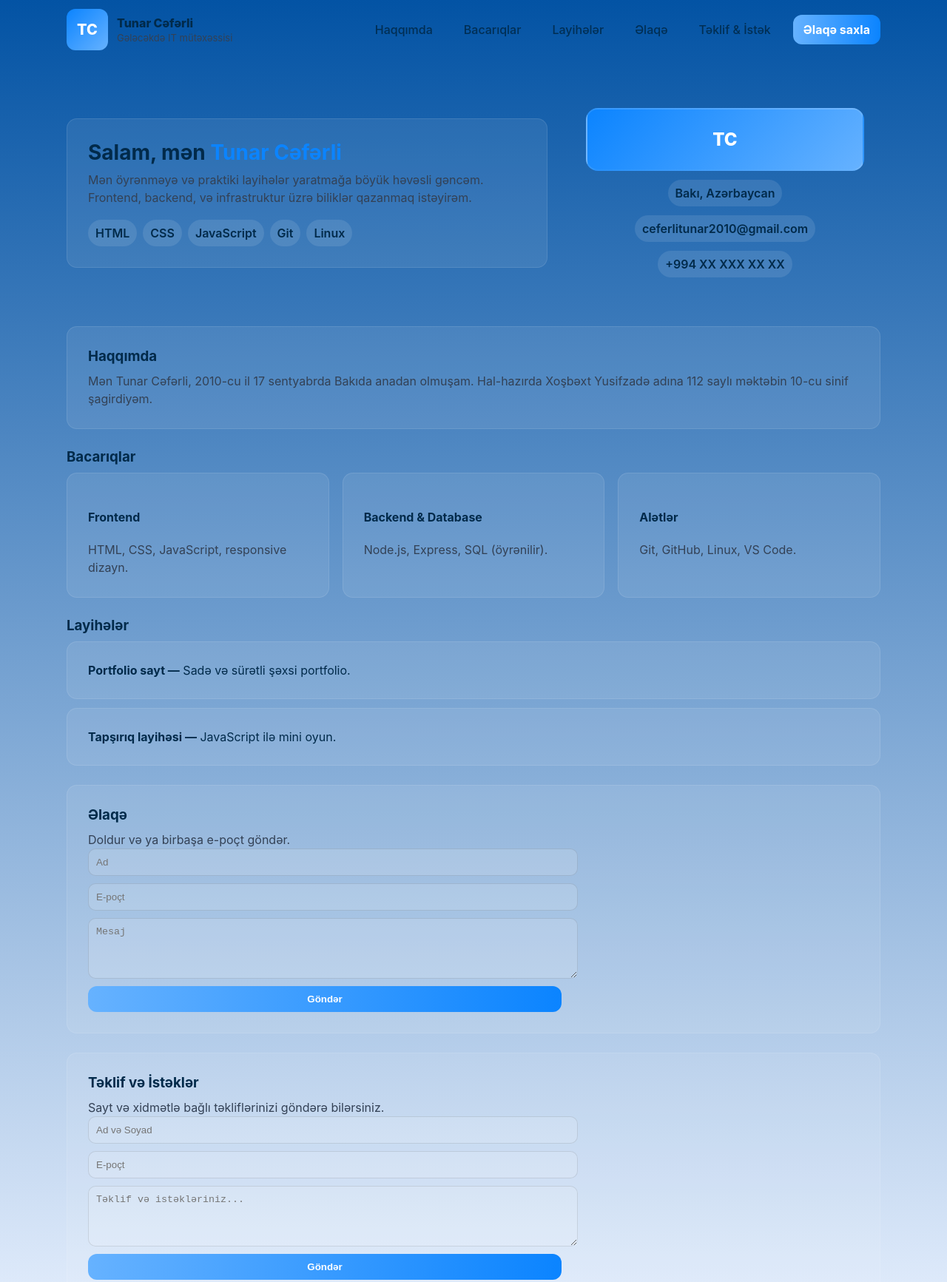
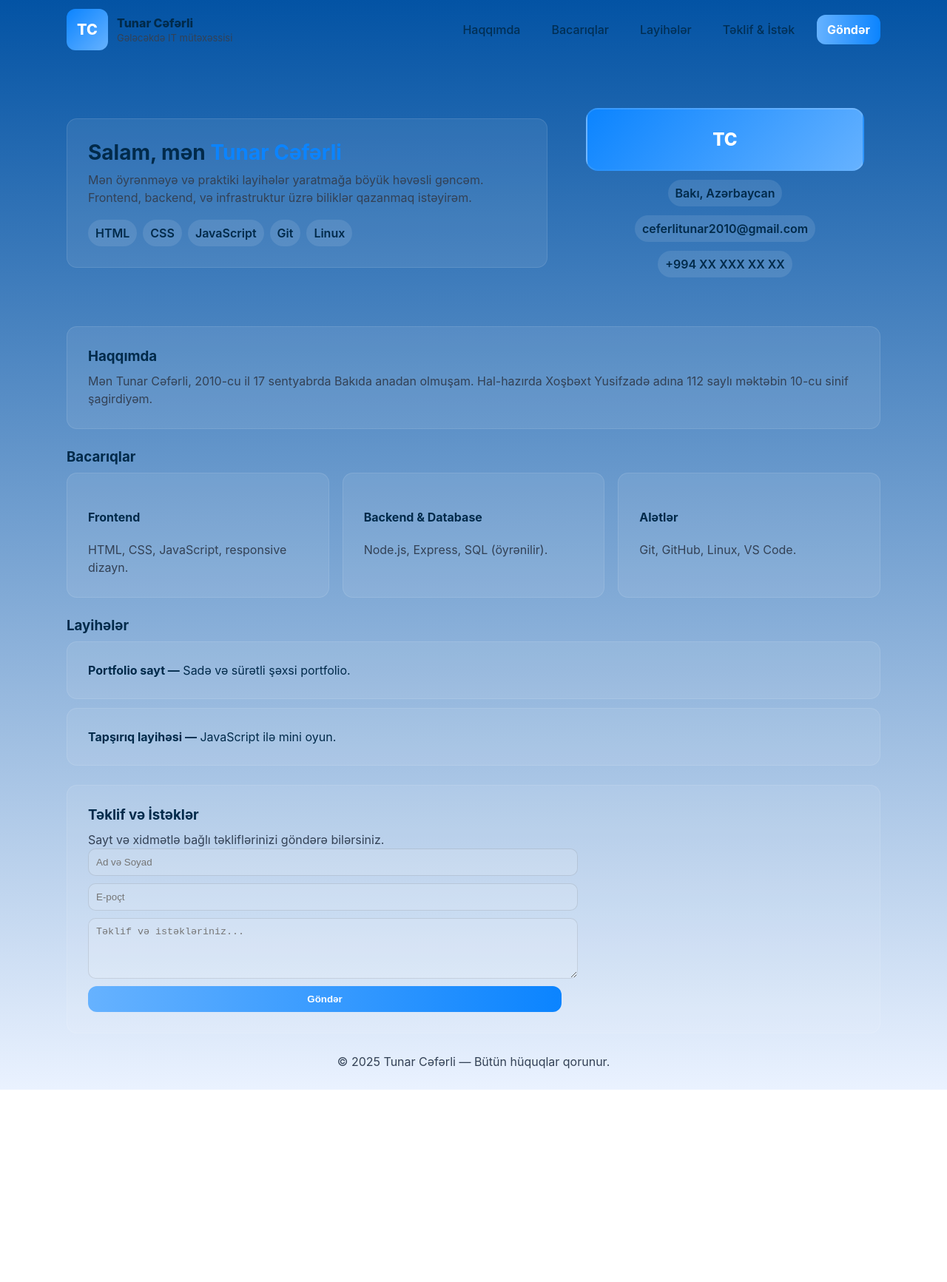
Before and after one commit to ceferlitunar2010-maker/tunarceferli.com, a plain HTML site: page index.html in a window 1280 px wide. Shown: the top 1733 px of the page at 74% size. After the commit the page ends 1473 px from the top, so only its background shows below. Drawn offline with Linux system fonts and the light colour scheme.

Commit message:
Update index.html

```diff
--- a/index.html
+++ b/index.html
@@ -54,9 +54,8 @@
       <a class="nav-link" href="#about">Haqqımda</a>
       <a class="nav-link" href="#skills">Bacarıqlar</a>
       <a class="nav-link" href="#work">Layihələr</a>
-      <a class="nav-link" href="#contact">Əlaqə</a>
       <a class="nav-link" href="#feedback">Təklif & İstək</a>
-      <a class="cta" href="#contact">Əlaqə saxla</a>
+      <a class="cta" href="#feedback">Göndər</a>
     </nav>
   </header>
 
@@ -113,17 +112,6 @@
       </div>
     </section>
 
-    <section id="contact" class="hero-card">
-      <h3>Əlaqə</h3>
-      <p>Doldur və ya birbaşa e-poçt göndər.</p>
-      <form id="contactForm" style="display:grid; gap:10px; max-width:640px;">
-        <input id="name" type="text" placeholder="Ad" required/>
-        <input id="email" type="email" placeholder="E-poçt" required/>
-        <textarea id="message" placeholder="Mesaj" rows="4" required></textarea>
-        <button type="submit" class="cta">Göndər</button>
-      </form>
-    </section>
-
     <section id="feedback" class="hero-card">
       <h3>Təklif və İstəklər</h3>
       <p>Sayt və xidmətlə bağlı təkliflərinizi göndərə bilərsiniz.</p>
@@ -143,15 +131,6 @@
   <script>
     document.getElementById('year').textContent = new Date().getFullYear();
 
-    document.getElementById('contactForm').addEventListener('submit', e=>{
-      e.preventDefault();
-      const name=document.getElementById('name').value.trim();
-      const email=document.getElementById('email').value.trim();
-      const msg=document.getElementById('message').value.trim();
-      if(!name||!email||!msg){alert('Zəhmət olmasa bütün sahələri doldurun.'); return;}
-      window.location.href=`mailto:ceferlitunar2010@gmail.com?subject=Portfolio əlaqə: ${encodeURIComponent(name)}&body=${encodeURIComponent(msg + '\n\nE-poçt: ' + email)}`;
-    });
-
     document.getElementById('feedbackForm').addEventListener('submit', e=>{
       e.preventDefault();
       const name=document.getElementById('fbName').value.trim();
```
